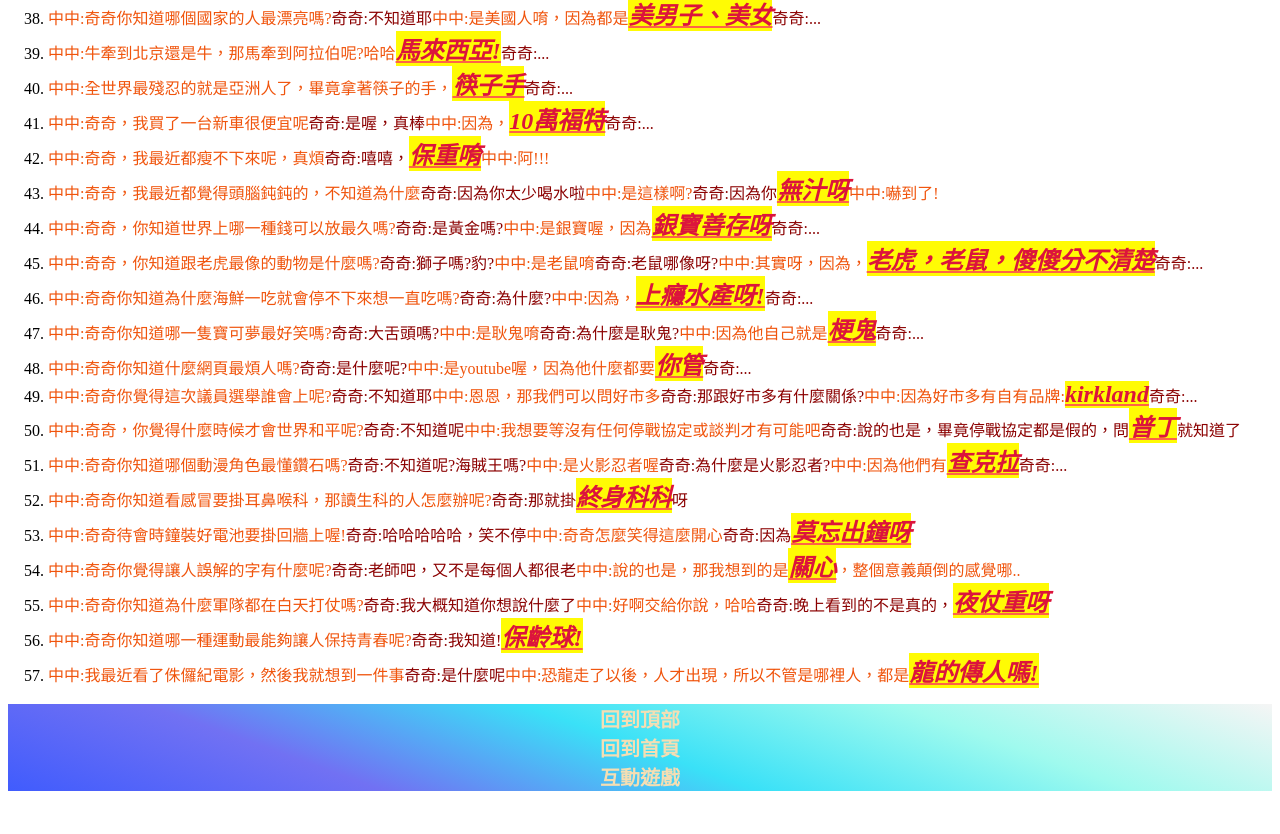
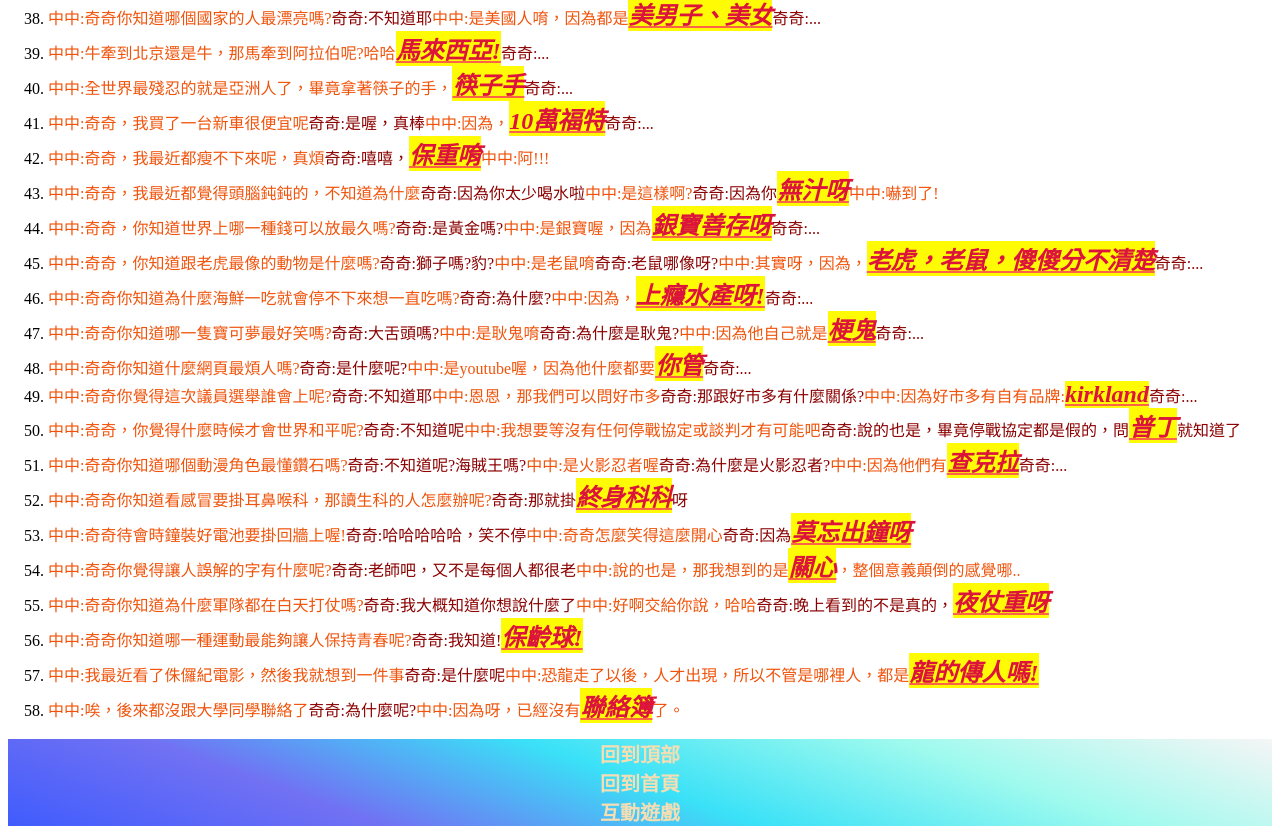
Before and after one commit to hiphop200199/hiphop200199.github.io, a plain HTML site: page collection.html in a window 1280 px wide. Shown: the part 1808-2642 px from the top of the page. Before the commit the page ends 2607 px from the top, so only its background shows below. Drawn offline with Linux system fonts and the light colour scheme.

Commit message:
Update collection.html

```diff
--- a/collection.html
+++ b/collection.html
@@ -93,6 +93,7 @@
                 <li><span class="zong">中中:奇奇你知道為什麼軍隊都在白天打仗嗎?</span><span class="chi">奇奇:我大概知道你想說什麼了</span><span class="zong">中中:好啊交給你說，哈哈</span><span class="chi">奇奇:晚上看到的不是真的，<span class="point">夜仗重呀</span></span></li>
                 <li><span class="zong">中中:奇奇你知道哪一種運動最能夠讓人保持青春呢?</span><span class="chi">奇奇:我知道!<span class="point">保齡球!</span></span></li>
                 <li><span class="zong">中中:我最近看了侏儸紀電影，然後我就想到一件事</span><span class="chi">奇奇:是什麼呢</span><span class="zong">中中:恐龍走了以後，人才出現，所以不管是哪裡人，都是<span class="point">龍的傳人嗎!</span></span></li>
+                <li><span class="zong">中中:唉，後來都沒跟大學同學聯絡了</span><span class="chi">奇奇:為什麼呢?</span><span class="zong">中中:因為呀，已經沒有<span class="point">聯絡簿</span>了。</span></li>
             </ol>
         </main>
         <footer class="footerBGC">
```
